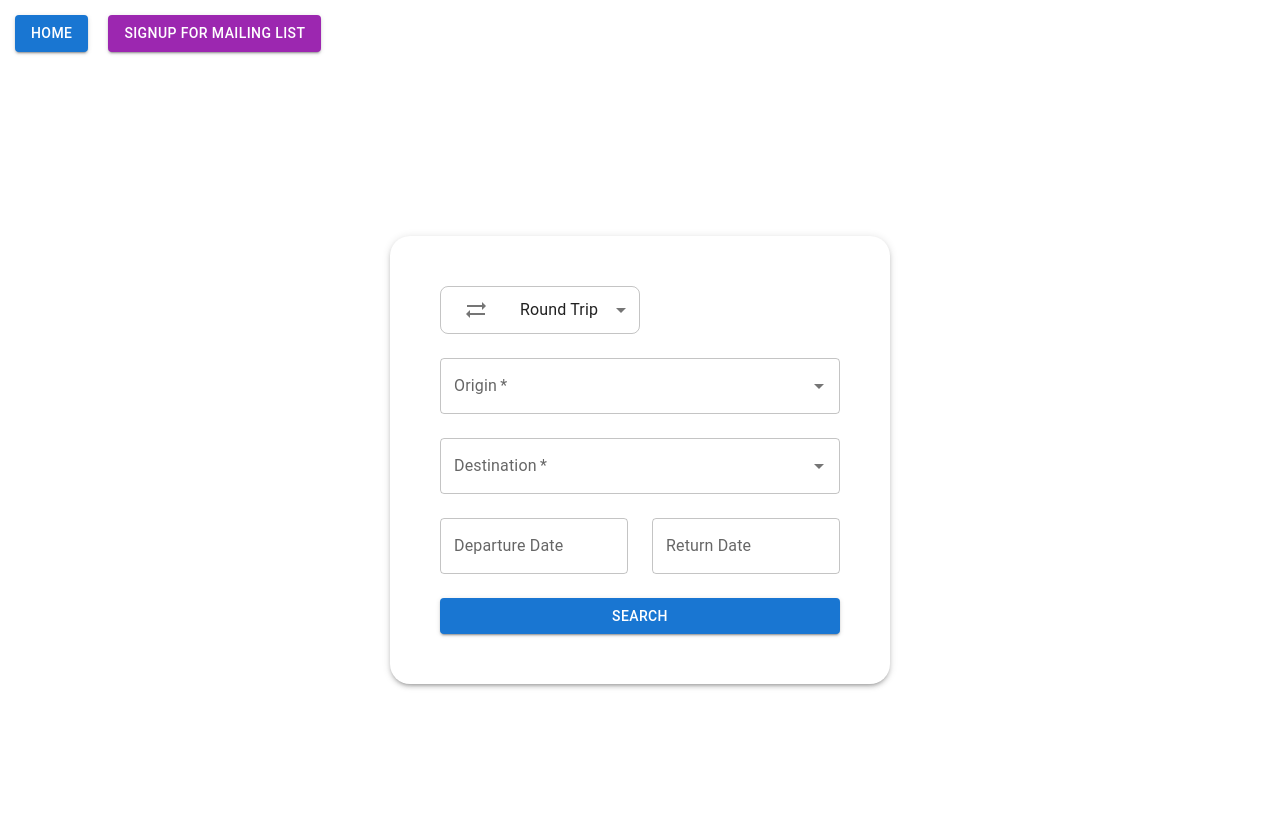
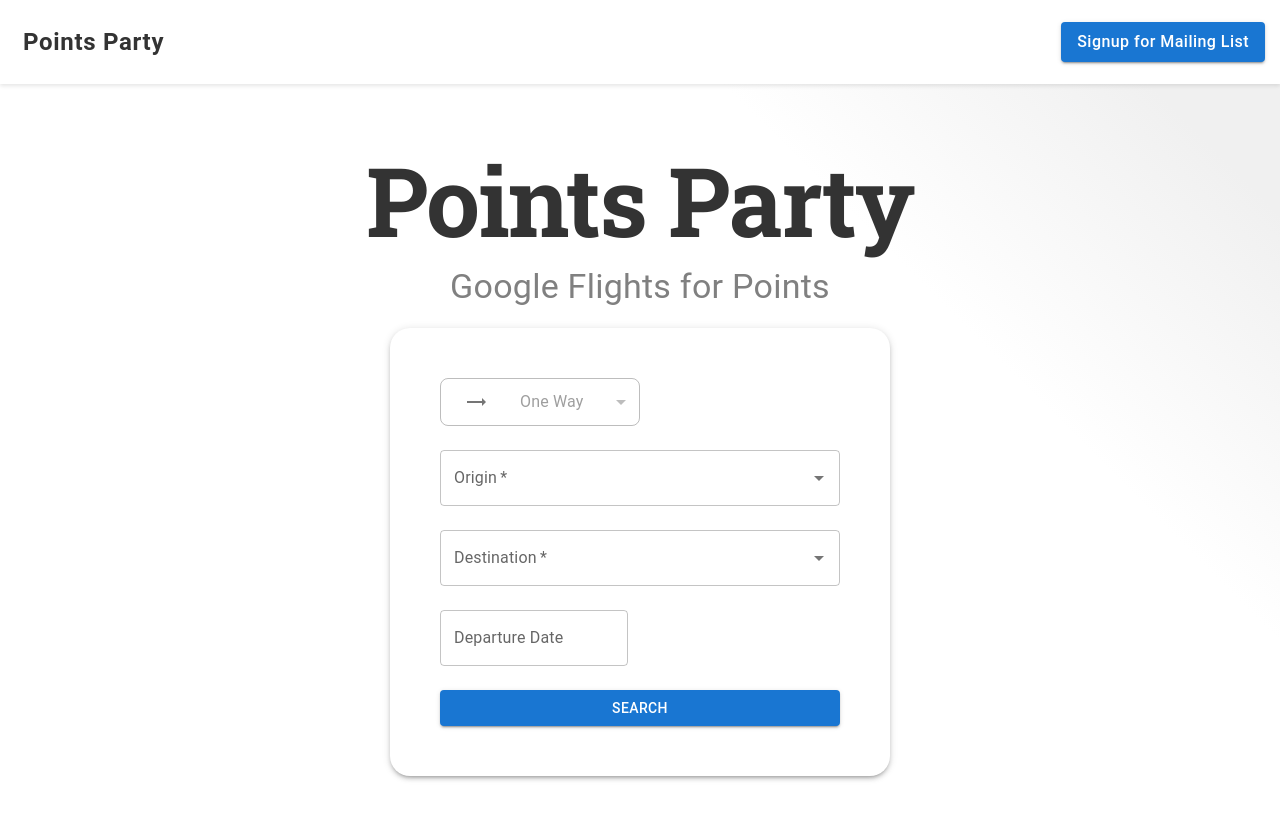
Before and after one commit to EvanKiser/flight-ui, a React (Create React App) app: page / in a window 1280 px wide. Shown: the top 820 px of the page. Built offline with nearby package versions, Linux system fonts and the light colour scheme; no server answers.

Commit message:
Tidying Up For Demo

```diff
--- a/public/index.html
+++ b/public/index.html
@@ -2,6 +2,7 @@
 <html lang="en">
   <head>
     <meta charset="utf-8" />
+    <link href="https://fonts.googleapis.com/css2?family=Roboto+Slab:wght@700&display=swap" rel="stylesheet">
     <link rel="icon" href="%PUBLIC_URL%/favicon.ico" />
     <meta name="viewport" content="width=device-width, initial-scale=1" />
     <meta name="theme-color" content="#000000" />
@@ -24,7 +25,7 @@
       work correctly both with client-side routing and a non-root public URL.
       Learn how to configure a non-root public URL by running `npm run build`.
     -->
-    <title>React App</title>
+    <title>Points Party</title>
   </head>
   <body>
     <noscript>You need to enable JavaScript to run this app.</noscript>
--- a/src/App.tsx
+++ b/src/App.tsx
@@ -9,17 +9,33 @@ const App: React.FC = () => {
 
   const NavBar = () => {
     return (
-      <nav style={{ position: 'absolute', top: 0, left: 0, padding: '15px' }}>
+      <nav style={{
+        position: 'absolute',
+        top: 0,
+        left: 0,
+        padding: '15px',
+        width: '100%',
+        boxSizing: 'border-box',
+        background: '#fff',
+        boxShadow: '0 2px 4px rgba(0, 0, 0, 0.1)',
+        display: 'flex',
+        justifyContent: 'space-between',
+        alignItems: 'center'
+      }}>
+        <Button
+          component={Link}
+          to="/"
+          style={{ fontSize: '24px', fontWeight: 'bold', color: '#333', textTransform: 'none' }}
+        >
+          Points Party
+        </Button>
         <Button
           variant="contained"
           color="primary"
           component={Link}
-          to="/"
-          style={{ marginRight: '20px' }}
+          to="/signup"
+          style={{ textTransform: 'none', fontSize: '16px' }}
         >
-          Home
-        </Button>
-        <Button variant="contained" color="secondary" component={Link} to="/signup">
           Signup for Mailing List
         </Button>
       </nav>
@@ -28,7 +44,7 @@ const App: React.FC = () => {
 
   return (
     <Router>
-      <div className="App" style={{ paddingTop: '60px' }}>
+      <div className="App" style={{ paddingTop: '60px', background: 'linear-gradient(45deg, #ffffff 70%, #f0f0f0 90%)' }}>
         <NavBar />
         <Routes>
           <Route path="/signup" element={<SignupForm />} />
--- a/src/components/FlightList.tsx
+++ b/src/components/FlightList.tsx
@@ -52,7 +52,7 @@ const FlightList: React.FC = () => {
   });
 
   return (
-    <div style={{ width: '100%', padding: '0 20px' }}>
+    <div style={{ width: '100%', padding: '0 20px', backgroundColor: 'linear-gradient(45deg, #ffffff 70%, #f0f0f0 90%)' }}>
       <h1>Available Flights</h1>
       {isLoading && <p>Loading...</p>}
       {flights.length === 0 && !isLoading ? (
@@ -61,10 +61,10 @@ const FlightList: React.FC = () => {
         <Grid container spacing={3} direction="row" justifyContent="center">
           {flights.map((flight, index) => (
             <Grid item xs={12} style={{ display: 'flex', justifyContent: 'center' }} key={index}>
-              <Paper elevation={3} style={{ maxWidth: '1200px', width: '100%', margin: 'auto', padding: '16px' }}>
+              <Paper elevation={3} style={{ maxWidth: '1200px', width: '100%', margin: 'auto', padding: '16px', borderRadius: '20px' }}>
                 <Grid container spacing={2}>
                   <Grid item xs={1} style={{ display: 'flex', alignItems: 'center' }}>
-                    <img src={getCompnayLogo(flight.carrier)} alt={`${flight.carrier} logo`} style={{ width: '50px', height: '50px' }} />
+                  <img src={getCompnayLogo(flight.carrier)} alt={`${flight.carrier} logo`} style={{ width: '60px', height: '60px', objectFit: 'contain' }} />
                   </Grid>
                   <Grid item xs={4}>
                     <Typography variant="h5" style={{ fontWeight: 'bold' }}>
@@ -112,17 +112,32 @@ const FlightList: React.FC = () => {
                   {expandedFlightIndex === index && (
                   <Grid item xs={12}>
                     {flight.segments.map((segment, i) => (
-                        <div key={i} style={{ paddingLeft: '15px' }}>
-                          <Typography gutterBottom>
-                            {segment.flight_num} - {segment.aircraft_type}
+                      <div key={i} style={{ padding: '15px', border: '1px solid #ccc', margin: '10px 0', borderRadius: '8px', backgroundColor: 'linear-gradient(45deg, #ffffff 70%, #f0f0f0 90%)' }}>
+                        <Typography gutterBottom style={{ fontWeight: 'bold', marginBottom: '10px' }}>
+                          Segment {i+1}: {segment.flight_num} - {segment.aircraft_type}
                         </Typography>
-                          <Typography gutterBottom>
-                            {formatTime(segment.departure_time)} ({segment.origin}) {'>'} {formatTime(segment.arrival_time)} ({segment.destination}) | {segment.flight_time.hours}h {segment.flight_time.minutes}m
-                          </Typography>
+                        <Grid container spacing={2}>
+                          <Grid item xs={4}>
+                            <Typography variant="subtitle1">Departure</Typography>
+                            <Typography>{formatTime(segment.departure_time)}</Typography>
+                            <Typography>({segment.origin})</Typography>
+                          </Grid>
+                          <Grid item xs={4}>
+                            <Typography variant="subtitle1">Arrival</Typography>
+                            <Typography>{formatTime(segment.arrival_time)}</Typography>
+                            <Typography>({segment.destination})</Typography>
+                          </Grid>
+                          <Grid item xs={4}>
+                            <Typography variant="subtitle1">Duration</Typography>
+                            <Typography>{segment.flight_time.hours}h {segment.flight_time.minutes}m</Typography>
+                          </Grid>
+                        </Grid>
                         {segment.layover && (
-                            <Typography gutterBottom>
+                          <div style={{ backgroundColor: '#e0e0e0', padding: '10px', borderRadius: '8px', margin: '10px 0' }}>
+                            <Typography gutterBottom style={{ fontWeight: 'bold' }}>
                               Layover: {segment.layover.duration?.hours}h {segment.layover.duration?.minutes}m at {segment.layover.layover_airport}
                             </Typography>
+                          </div>
                         )}
                       </div>
                     ))}
--- a/src/components/SearchForm.tsx
+++ b/src/components/SearchForm.tsx
@@ -1,5 +1,5 @@
 import React, { useState, useEffect } from 'react';
-import { TextField, Button, Grid, Paper, MenuItem, ListItemIcon } from '@mui/material';
+import { TextField, Button, Grid, Paper, MenuItem, ListItemIcon, Typography } from '@mui/material';
 import Autocomplete from '@mui/material/Autocomplete';
 import { DatePicker, LocalizationProvider } from '@mui/x-date-pickers';
 import { AdapterDayjs } from '@mui/x-date-pickers/AdapterDayjs';
@@ -22,7 +22,7 @@ const SearchForm: React.FC = () => {
   const [returnDate, setReturnDate] = React.useState<dayjs.Dayjs | null>(null);
   const [options, setOptions] = useState<string[]>([]);
   const [destinationOptions, setDestinationOptions] = useState<string[]>([]);
-  const [tripType, setTripType] = React.useState('round_trip');
+  const [tripType, setTripType] = React.useState('one_way');
 
   const navigate = useNavigate();
 
@@ -98,7 +98,15 @@ const SearchForm: React.FC = () => {
   };
 
   return (
-    <div style={{ display: 'flex', height: '100vh', alignItems: 'center', justifyContent: 'center' }}>
+    <div style={{ display: 'flex', flexDirection: 'column', alignItems: 'center', justifyContent: 'center', height: '100vh' }}>
+      <div style={{ textAlign: 'center', marginBottom: '20px' }}>
+        <Typography variant="h1" style={{ fontFamily: '"Roboto Slab", serif', fontWeight: 500, color: '#333', marginBottom: '10px' }}>
+          Points Party
+        </Typography>
+        <Typography variant="h4" style={{ fontFamily: '"Roboto", sans-serif', color: 'grey' }}>
+          Google Flights for Points
+        </Typography>
+      </div>
       <Paper elevation={3} style={{ padding: '50px', width: '400px', borderRadius: '20px' }}>
         <LocalizationProvider dateAdapter={AdapterDayjs}>
           <form onSubmit={handleSubmit}>
@@ -107,9 +115,9 @@ const SearchForm: React.FC = () => {
             <TextField
               select
               fullWidth
-              value={tripType}
-              onChange={(e) => setTripType(e.target.value)}
+              value="one_way"
               variant="outlined"
+              disabled
               sx={{
                 width: '50%',
                 '.MuiOutlinedInput-root': { borderRadius: '8px' },
```
Also changed, not shown: public/airline_icons/Alaska.png (added), public/manifest.json. Lines whose indentation alone changed are shown as unchanged.
